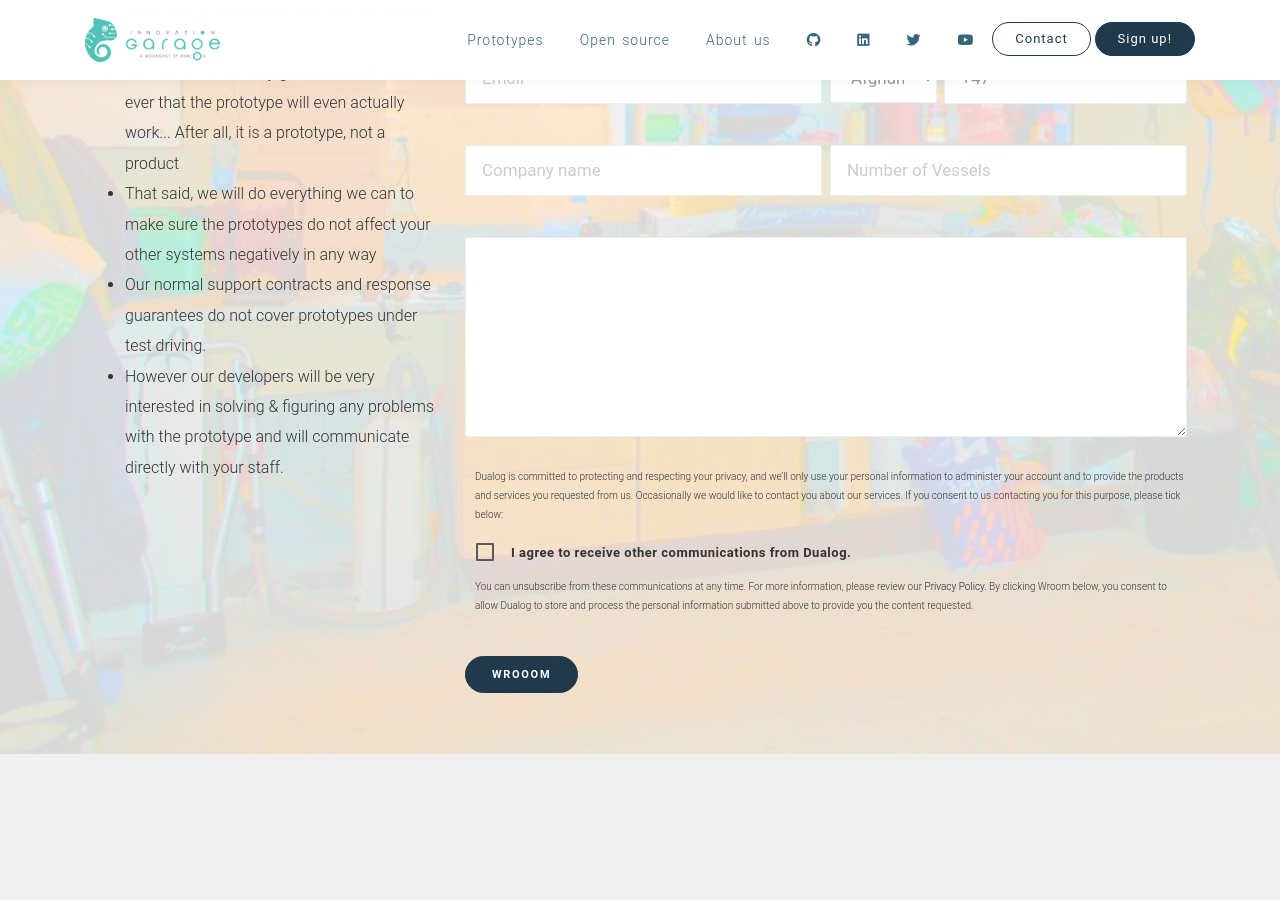
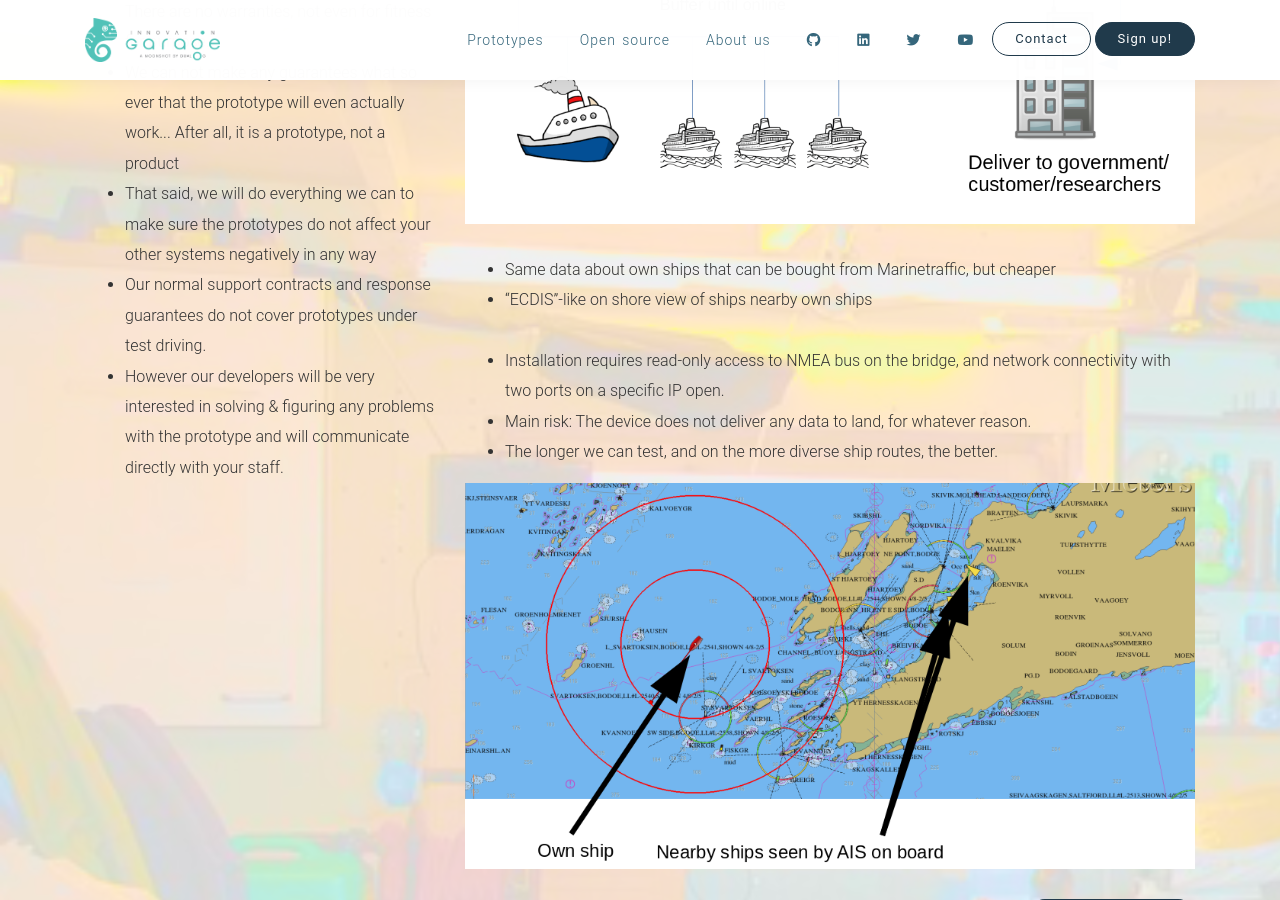
Before and after one commit to innovationgarage/prototype-web, a Jekyll site: the page built from _prototypes/tinytracker.html, in a window 1280 px wide and 900 px high, scrolled down 593 px. Built offline with Jekyll 4.4.1, drawn with Linux system fonts in a browser that asks for light colours; nearby versions of some CDN libraries; before the commit the page ends 1347 px from its top, so only the background shows below that.

Commit message:
More info on TinyTracker

```diff
--- a/_prototypes/tinytracker.html
+++ b/_prototypes/tinytracker.html
@@ -11,3 +11,20 @@ description: |
   ECDIS.
 github: https://github.com/innovationgarage/ElCheapoAIS-nmea
 ---
+
+<img src="{{site.url}}/assets/tinytracker-overview.png" />
+<br />
+<br />
+
+<ul>
+  <li>Same data about own ships that can be bought from Marinetraffic, but cheaper</li>
+  <li>“ECDIS”-like on shore view of ships nearby own ships</li>
+  <br />
+  <li>Installation requires read-only access to NMEA bus on the bridge, and network connectivity with two ports on a specific IP open.</li>
+  <li>Main risk: The device does not deliver any data to land, for whatever reason.</li>
+  <li>The longer we can test, and on the more diverse ship routes, the better.</li>
+</ul>
+
+<img src="{{site.url}}/assets/tinytracker-mapview.png" />
+<br />
+<br />
```
Also changed, not shown: assets/tinytracker-mapview.png (added), assets/tinytracker-overview.png (added).
